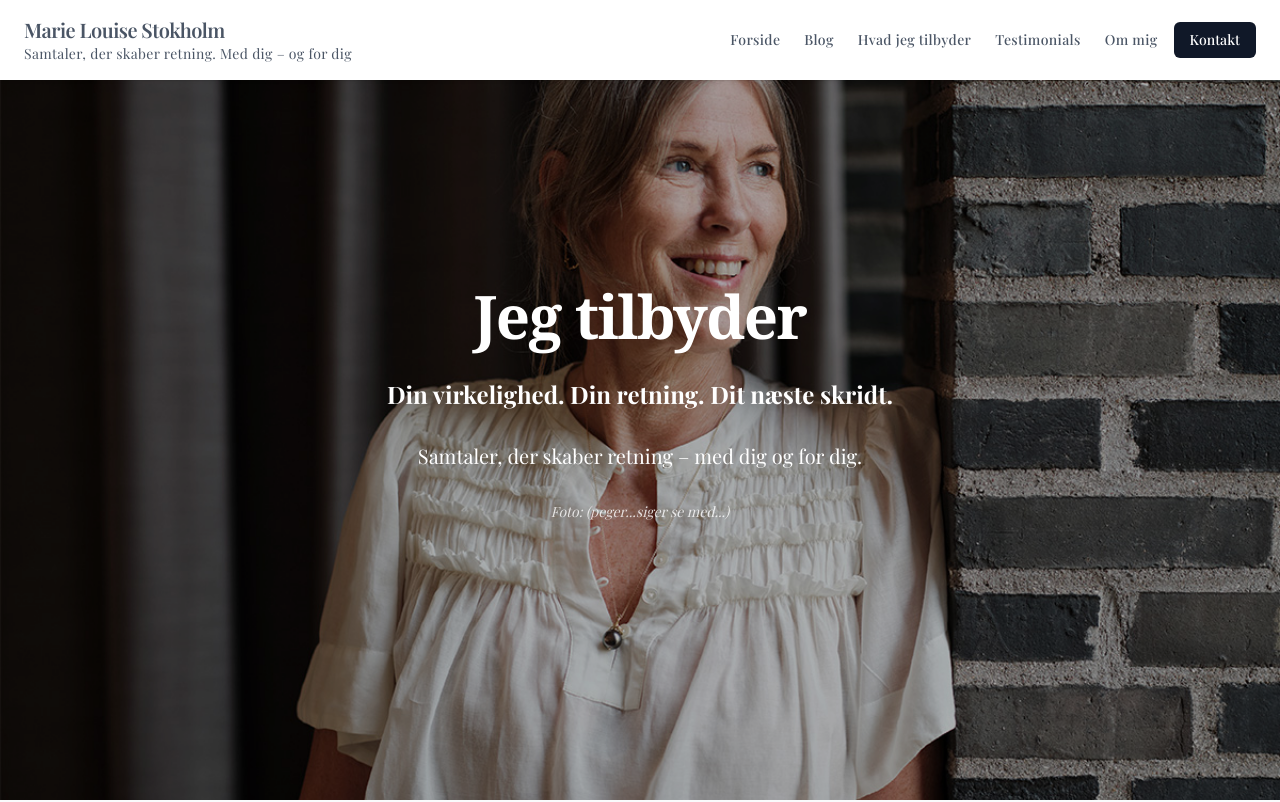
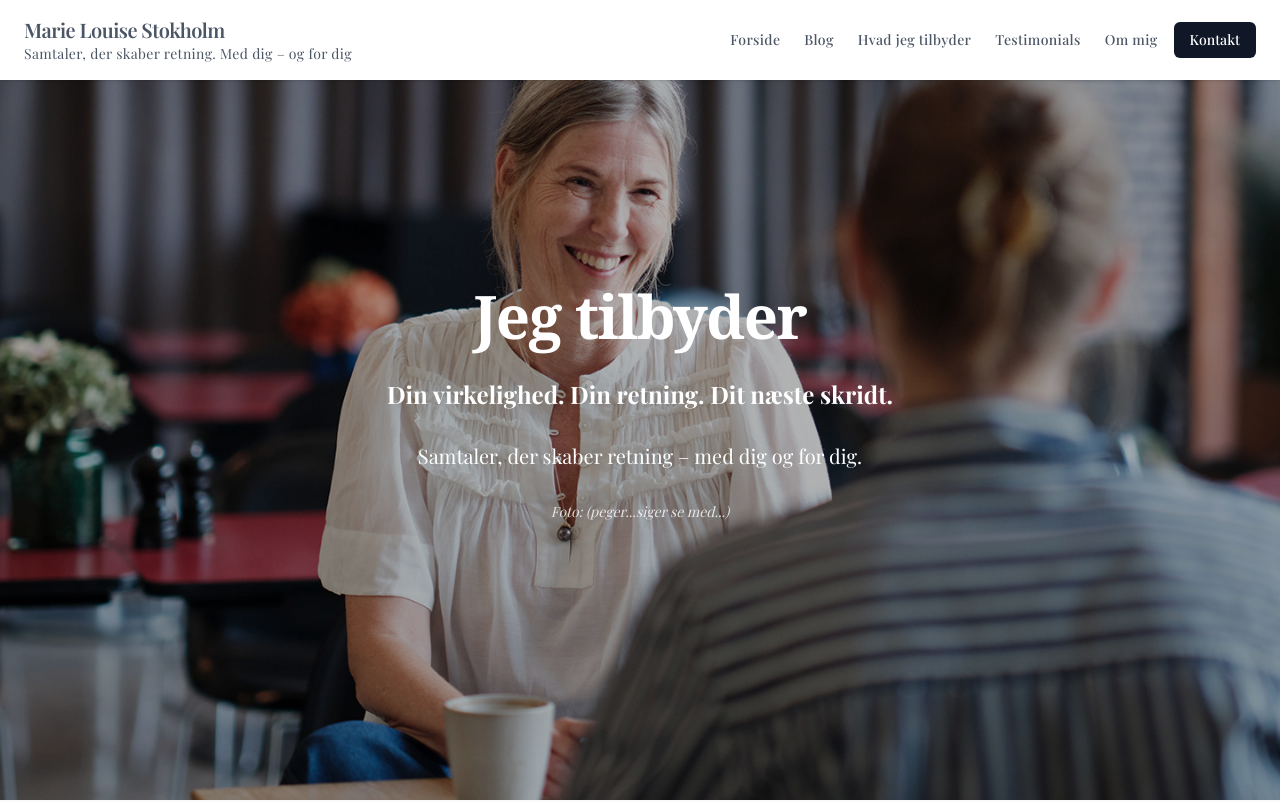
Before and after one commit to nordic-agency/marielouisestokholm, a Next.js app: page /hvad-jeg-tilbyder in a window 1280 px wide. Shown: the top 802 px of the page. Built offline with nearby package versions, Linux system fonts and the light colour scheme.

Commit message:
V2 Revision: Changed header background image to cover-forsiden-2.jpg

```diff
--- a/src/app/hvad-jeg-tilbyder/page.tsx
+++ b/src/app/hvad-jeg-tilbyder/page.tsx
@@ -8,7 +8,7 @@ export default function HvadJegTilbyder() {
       {/* Full-width Header Section */}
       <section className="relative w-full h-screen flex items-center justify-center">
         <Image
-          src="/images/om-mig-cover.jpg"
+          src="/images/cover-forsiden-2.jpg"
           alt="Marie Louise Stokholm"
           fill
           className="object-cover"
```
